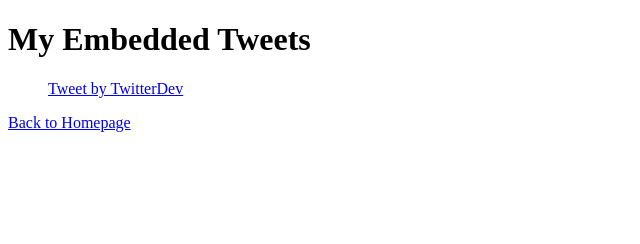
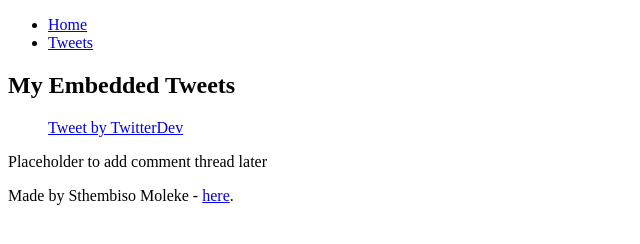
Before and after one commit to StheMoleke/My_First_Portfolio, a plain HTML site: page html_basic/tweets.html in a window 1280 px wide. Shown: the whole page, without its empty margins (0-640 px from the left). Drawn offline with Linux system fonts and the light colour scheme.

Commit message:
Add files via upload

```diff
--- a/html_basic/tweets.html
+++ b/html_basic/tweets.html
@@ -3,19 +3,39 @@
 <head>
     <meta charset="UTF-8">
     <meta name="viewport" content="width=device-width, initial-scale=1.0">
-    <title>My Tweets</title>
+    <title>Tweets</title>
 </head>
 <body>
-    <!-- Page Heading -->
-    <h1>My Embedded Tweets</h1>
+    <!-- Header -->
+    <header>
+        <nav>
+            <ul>
+                <li><a href="index.html">Home</a></li>
+                <li><a href="tweets.html">Tweets</a></li>
+            </ul>
+        </nav>
+    </header>
 
-    <!-- Embedded Tweet -->
-    <blockquote class="twitter-tweet">
-        <a href="https://twitter.com/TwitterDev/status/1567593817167609856">Tweet by TwitterDev</a>
-    </blockquote>
-    <script async src="https://platform.twitter.com/widgets.js" charset="utf-8"></script>
+    <!-- Main -->
+    <main>
+        <!-- Article Section -->
+        <article>
+            <h1>My Embedded Tweets</h1>
+            <blockquote class="twitter-tweet">
+                <a href="https://twitter.com/TwitterDev/status/1567593817167609856">Tweet by TwitterDev</a>
+            </blockquote>
+            <script async src="https://platform.twitter.com/widgets.js" charset="utf-8"></script>
+        </article>
 
-    <!-- Link back to homepage -->
-    <p><a href="index.html">Back to Homepage</a></p>
+        <!-- Aside Section -->
+        <aside>
+            <p>Placeholder to add comment thread later</p>
+        </aside>
+    </main>
+
+    <!-- Footer -->
+    <footer>
+        <p>Made by Sthembiso Moleke - <a href="https://github.com/SthembisoMoleke" target="_blank">here</a>.</p>
+    </footer>
 </body>
 </html>
```
